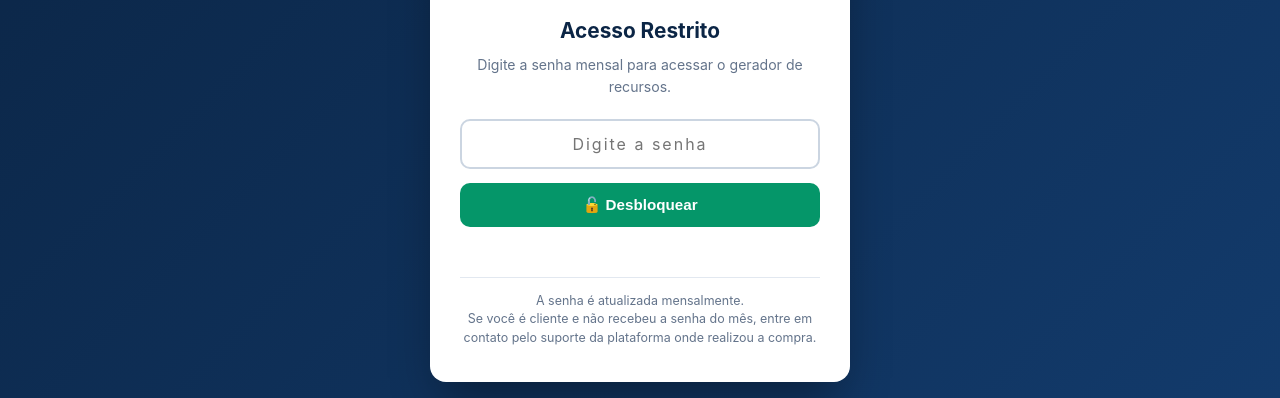
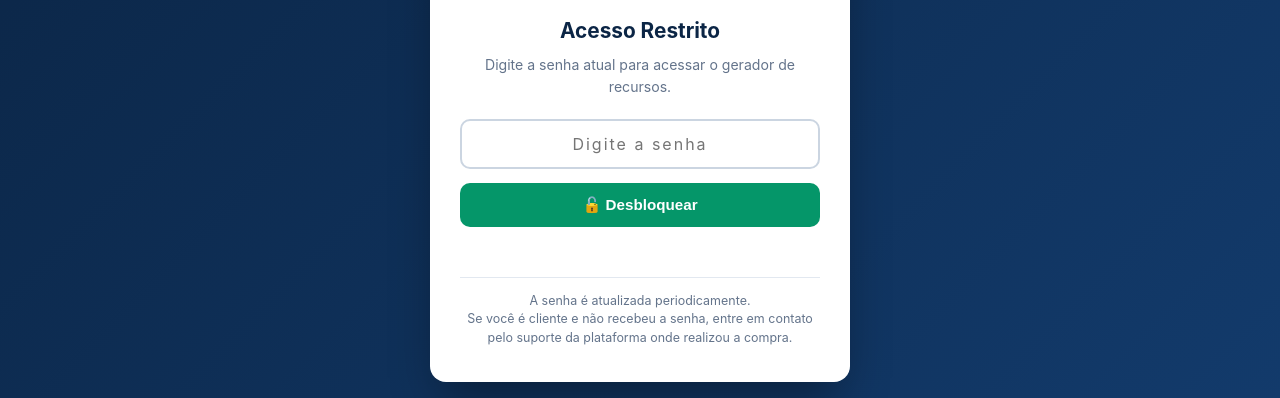
Before and after one commit to Cacildovaldo/crashgame, a plain HTML site: page index.html in a window 1280 px wide. Shown: the part 259-657 px from the top of the page. Drawn offline with Linux system fonts and the light colour scheme.

Commit message:
index.html

```diff
--- a/index.html
+++ b/index.html
@@ -766,13 +766,13 @@
     <div class="lock-card">
       <div class="lock-icon">🔒</div>
       <h2>Acesso Restrito</h2>
-      <p>Digite a senha mensal para acessar o gerador de recursos.</p>
+      <p>Digite a senha atual para acessar o gerador de recursos.</p>
       <input type="password" id="lockPassword" placeholder="Digite a senha" autocomplete="off" onkeypress="if(event.key==='Enter') tryUnlock()" />
       <button type="button" onclick="tryUnlock()">🔓 Desbloquear</button>
       <div id="lockError" class="lock-error"></div>
       <div class="lock-hint">
-        A senha é atualizada mensalmente.<br/>
-        Se você é cliente e não recebeu a senha do mês, entre em contato pelo suporte da plataforma onde realizou a compra.
+        A senha é atualizada periodicamente.<br/>
+        Se você é cliente e não recebeu a senha, entre em contato pelo suporte da plataforma onde realizou a compra.
       </div>
     </div>
   </div>
```
